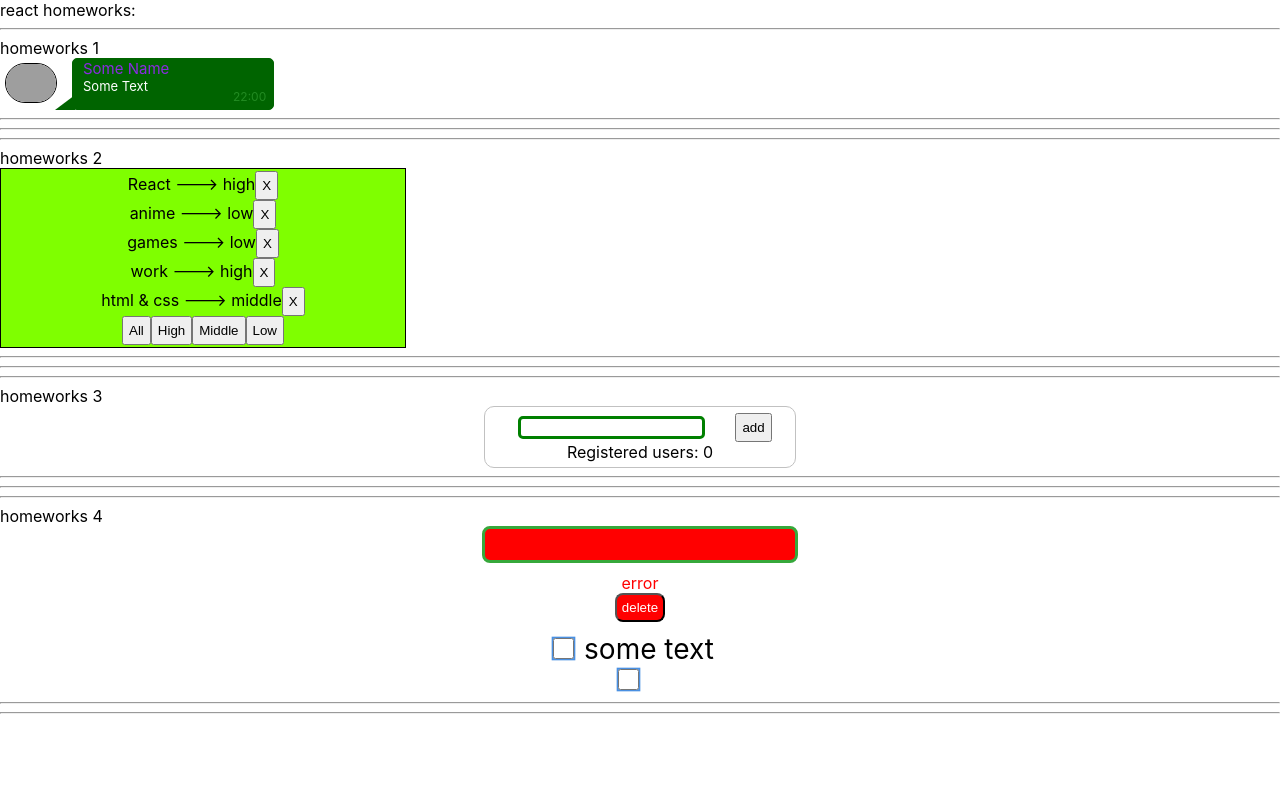
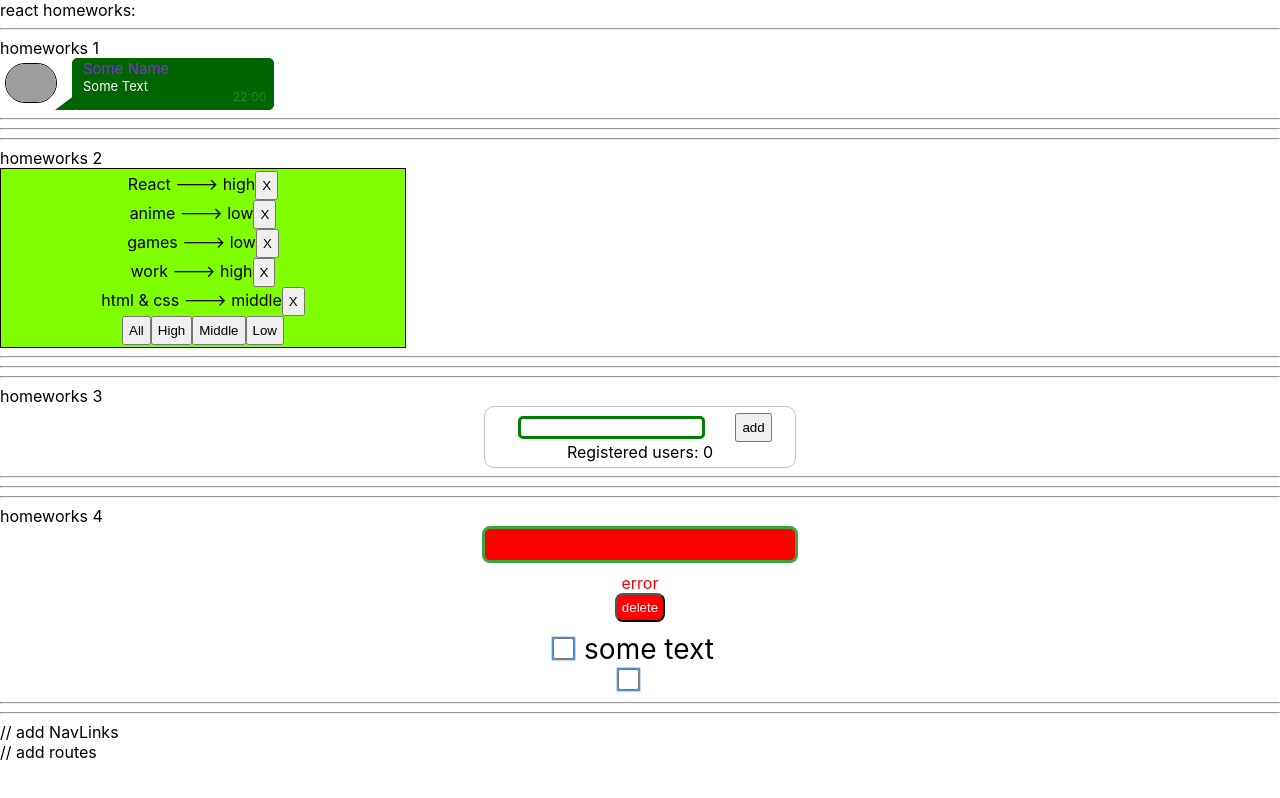
Before and after one commit to dimrys/homeworks, a React (Create React App) app: page / in a window 1280 px wide. Built offline with nearby package versions, Linux system fonts and the light colour scheme; grey boxes are pictures that could not be loaded.

Commit message:
small decoration

```diff
--- a/src/p1-main/m1-ui/u1-app/App.tsx
+++ b/src/p1-main/m1-ui/u1-app/App.tsx
@@ -14,7 +14,7 @@ function App() {
             <HW2/>
             <HW3/>
             <HW4/>
-            {/*<HW5/>*/}
+            <HW5/>
 
         </div>
     );
```
